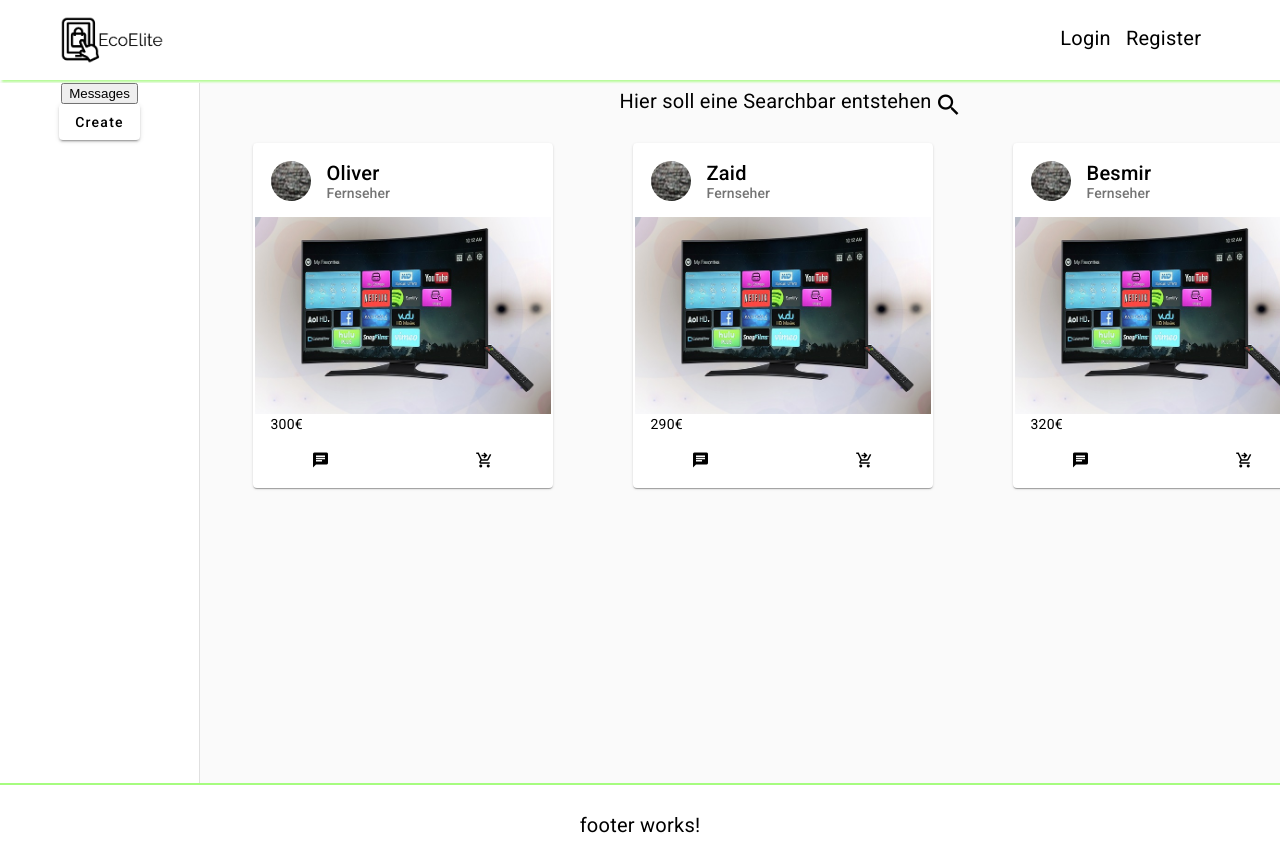
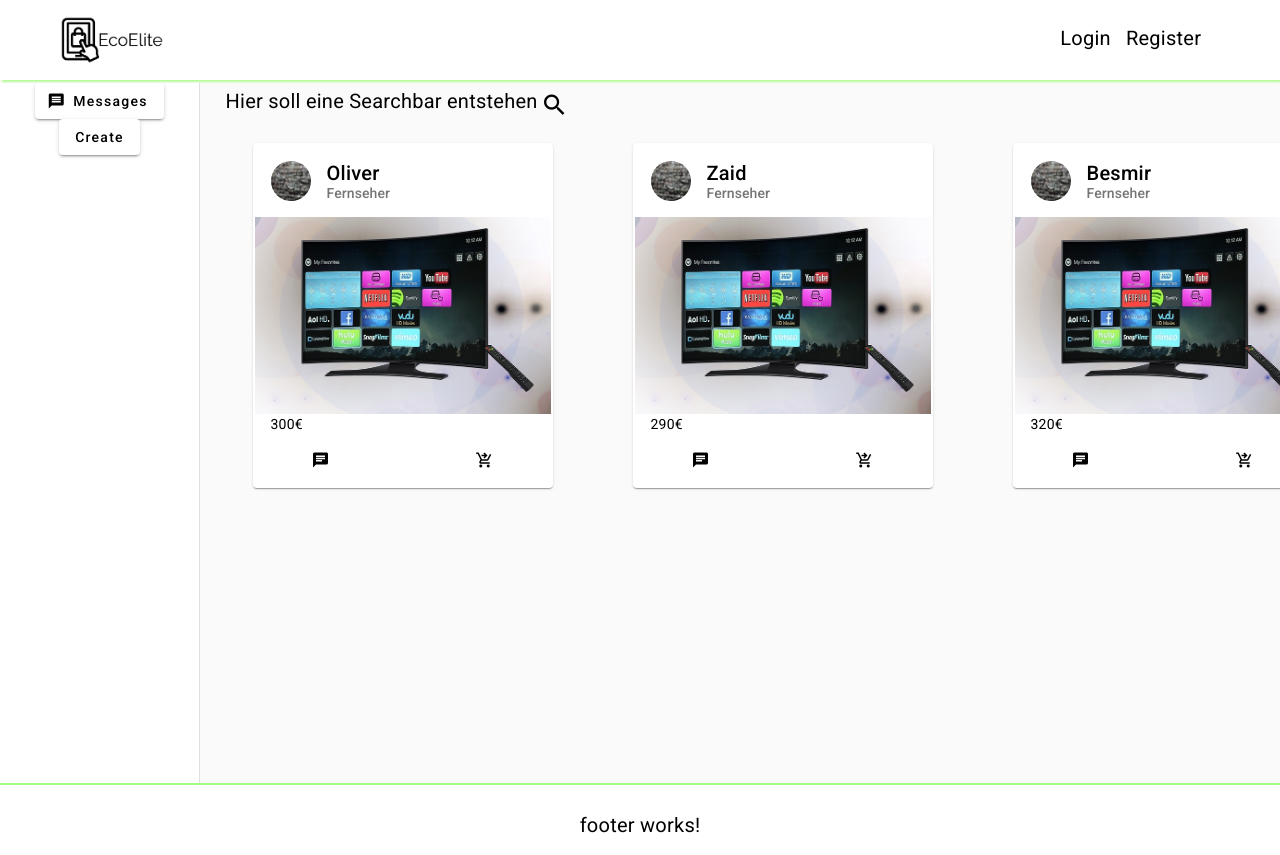
Before and after one commit to ASEMFAX422A/Marktplatz, an Angular app: page / in a window 1280 px wide. Shown: the top 855 px of the page. Built offline with nearby package versions, Linux system fonts and the light colour scheme.

Commit message:
Message Button verbessert

```diff
--- a/src/app/app.component.html
+++ b/src/app/app.component.html
@@ -1,19 +1,23 @@
 <app-header></app-header>
 
 <div class="felxrow">
-  <div class="searchbar-container">
-    <app-searchbar></app-searchbar>
+
+  <div *ngIf="(messagesObserver |async) === false">
+    <div class="searchbar-container">
+      <app-searchbar></app-searchbar>
+    </div>
+    <div class="produkte-container">
+      <app-produkte *ngFor="let i of [0, 1, 2]" [user]="username[i]" [product]="postProduct[i]" [price]="postPrice[i]"></app-produkte>
+    </div>
   </div>
+
   <div *ngIf="messagesObserver |async">
     <div>
-      <h1>wefwfwefwef</h1>
+      <div>
+        <app-messages></app-messages>
+      </div>
     </div>
-
   </div>
-    <div *ngIf="(messagesObserver |async) === false" class="produkte-container">
-      <app-produkte *ngFor="let i of [0, 1, 2]" [user]="username[i]" [product]="postProduct[i]" [price]="postPrice[i]"></app-produkte>
-    </div>
-
   <div class="leftsidebar-continer">
     <app-leftsidebar></app-leftsidebar>
   </div>
--- a/src/app/leftsidebar/leftsidebar.component.html
+++ b/src/app/leftsidebar/leftsidebar.component.html
@@ -1,6 +1,9 @@
 <mat-drawer-container class="leftsidebar" autosize>
   <mat-drawer mode="side" opened>
-    <button (click)="setMessagesTrue()" class="messages">Messages</button>
+    <button (click)="setMessagesTrue()" class="messages" mat-raised-button>
+      Messages
+      <mat-icon matSuffix>messages</mat-icon>
+    </button>
     <div class="createbutton">
       <button (click)="openDialogcreateProduct()" class="create" mat-raised-button>Create</button>
     </div>
```
